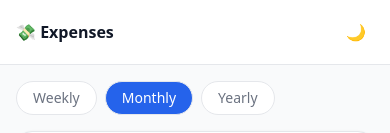
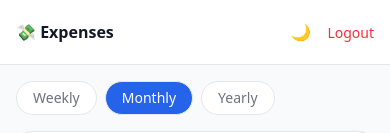
Before and after one commit to davinoctavian/expense-tracking, a Next.js app: page / in a window 390 px wide. Shown: the top 133 px of the page. Built offline with nearby package versions, Linux system fonts and the light colour scheme; no server answers.

Commit message:
Imp: hide admin menu on mobile when not admin

```diff
--- a/app/page.tsx
+++ b/app/page.tsx
@@ -14,7 +14,7 @@ import LoadingSpinner from "@/components/LoadingSpinner";
 import Navbar from "@/components/Navbar";
 import PeriodSelector from "@/components/PeriodSelector";
 import { getIcon } from "@/lib/icons";
-import { useTheme } from "@/lib/ThemeContext";
+import { useSession } from "next-auth/react";
 
 type Transaction = {
   id: string;
@@ -44,10 +44,10 @@ const fmt = (amount: number) =>
   }).format(amount);
 
 export default function DashboardPage() {
-  const { theme } = useTheme();
   const [transactions, setTransactions] = useState<Transaction[]>([]);
   const [period, setPeriod] = useState<Period>("MONTHLY");
   const [loading, setLoading] = useState(true);
+  const { data: session } = useSession();
 
   useEffect(() => {
     fetchTransactions();
@@ -295,6 +295,11 @@ export default function DashboardPage() {
               backgroundColor: "var(--bg-card)",
               border: "1px solid var(--border)",
               color: "var(--text)",
+              visibility:
+                session?.user.username !==
+                process.env.NEXT_PUBLIC_SUPER_ADMIN_USERNAME
+                  ? "hidden"
+                  : "visible",
             }}
           >
             <span className="text-2xl">⚙️</span>
--- a/components/Navbar.tsx
+++ b/components/Navbar.tsx
@@ -93,8 +93,8 @@ export default function Navbar({
 
       <div className="flex items-center gap-2">
         <ThemeToggle />
-        {showUserLinks && (
-          <div className="hidden md:block">
+        {!actions && (
+          <div className="md:block">
             <LogoutButton />
           </div>
         )}
```
